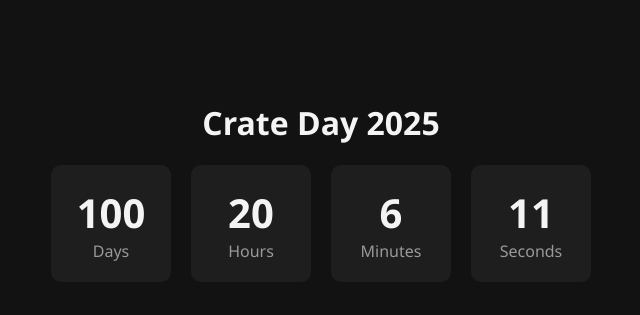
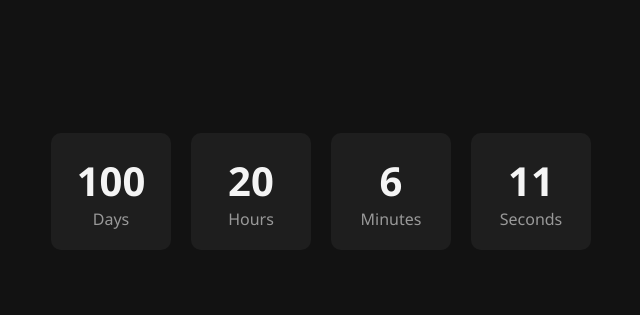
Before and after one commit to bdgumtau/bdgumtau.github.io, a plain HTML site: page index.html in a window 1280 px wide. Shown: the part 204-519 px from the top of the page, without its empty margins (319-959 px from the left). Drawn offline with Linux system fonts and the light colour scheme.

Commit message:
Update index.html

```diff
--- a/index.html
+++ b/index.html
@@ -8,7 +8,7 @@
 </head>
 <body>
   <div class="countdown-container">
-    <h1>Crate Day 2025</h1>
+    <h1></h1>
     <div id="countdown">
       <div><span id="days">0</span><span>Days</span></div>
       <div><span id="hours">0</span><span>Hours</span></div>
```
